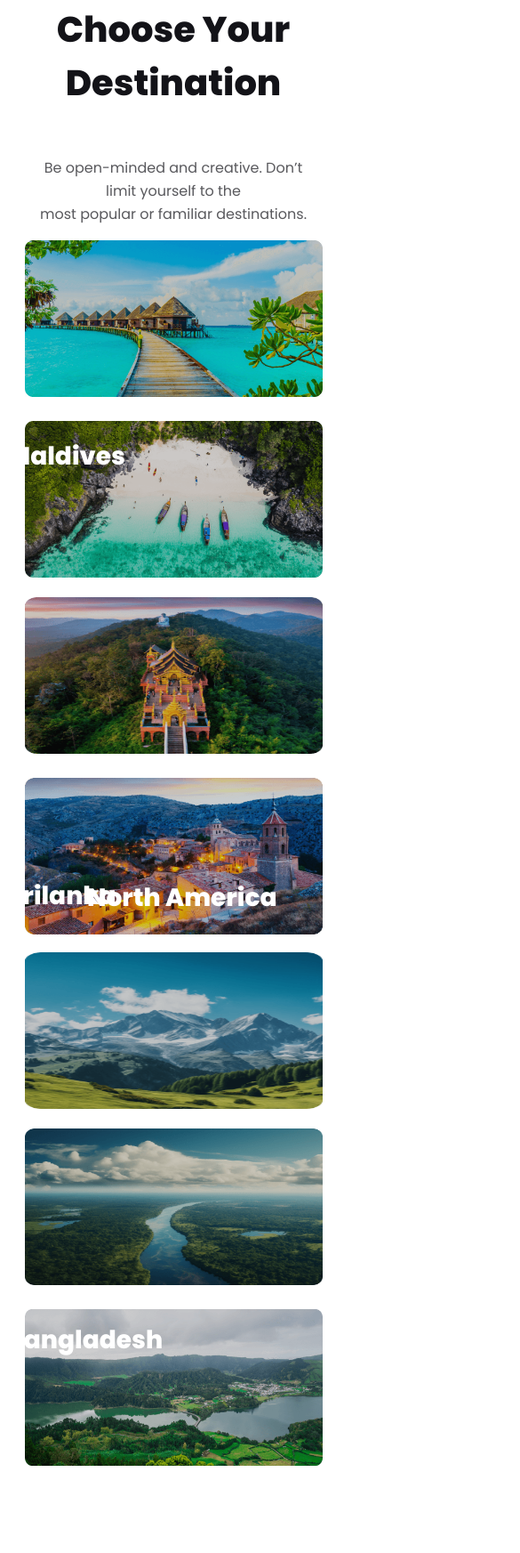
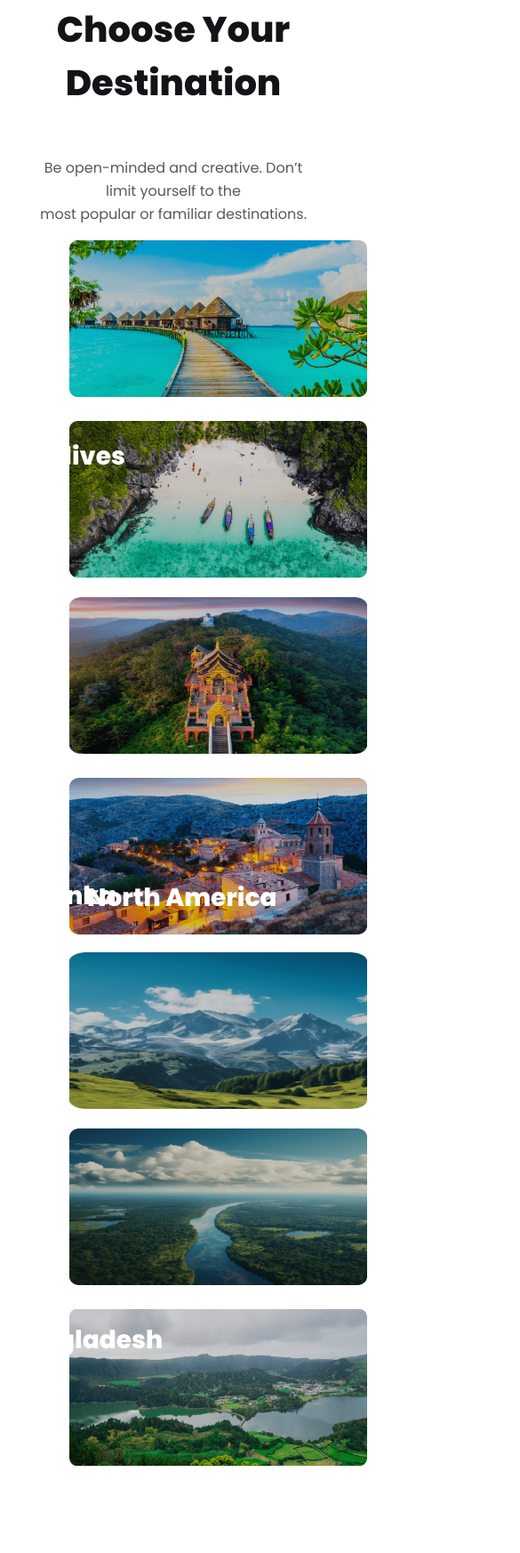
Before and after one commit to Sagor0007/assignment-02, a plain HTML site: page index.html in a window 390 px wide. Shown: the part 2075-3820 px from the top of the page at 89% size, 585 px wide, since content can reach past the window. Drawn offline with Linux system fonts and the light colour scheme.

Commit message:
twwlve number commit

```diff
--- a/styles/travel.css
+++ b/styles/travel.css
@@ -694,14 +694,14 @@ body {
         width: 335px;
         height: 176px;
         flex-shrink: 0;
-        margin-left: 20px;
+        margin-left: 70px;
     }
 
     .ima-2 {
         width: 335px;
         height: 175.393px;
         flex-shrink: 0;
-        margin-left: 20px;
+        margin-left: 70px;
     }
 
 
@@ -710,14 +710,14 @@ body {
         width: 335px;
         height: 176px;
         flex-shrink: 0;
-        margin-left: 20px;
+        margin-left: 70px;
     }
 
     .ima-4 {
         width: 335px;
         height: 176px;
         flex-shrink: 0;
-        margin-left: 10px;
+        margin-left: 35px;
     }
 
     .ima-5 {
@@ -725,7 +725,7 @@ body {
         width: 335px;
         height: 176px;
         flex-shrink: 0;
-        margin-left: 20px;
+        margin-left: 70px;
     }
 
     .image-3 {
@@ -737,14 +737,14 @@ body {
         width: 335px;
         height: 176px;
         flex-shrink: 0;
-        margin-left: 20px;
+        margin-left: 70px;
     }
 
     .ima-7 {
         width: 335px;
         height: 176px;
         flex-shrink: 0;
-        margin-left: 20px;
+        margin-left: 70px;
 
     }
 
@@ -760,14 +760,14 @@ body {
         width: 335px;
         height: 289px;
         flex-shrink: 0;
-        margin-left: 20px;
+        margin-left: 70px;
     }
 
     .card-2 {
         width: 335px;
         height: 289px;
         flex-shrink: 0;
-        margin-left: 20px;
+        margin-left: 70px;
     }
 
     .card-3 {
@@ -820,7 +820,7 @@ body {
     .Newsletter {
         flex-direction: column;
         padding-top: 5px;
-        margin-left: 20px;
+        margin-left: 70px;
     }
 
     .news {
```
